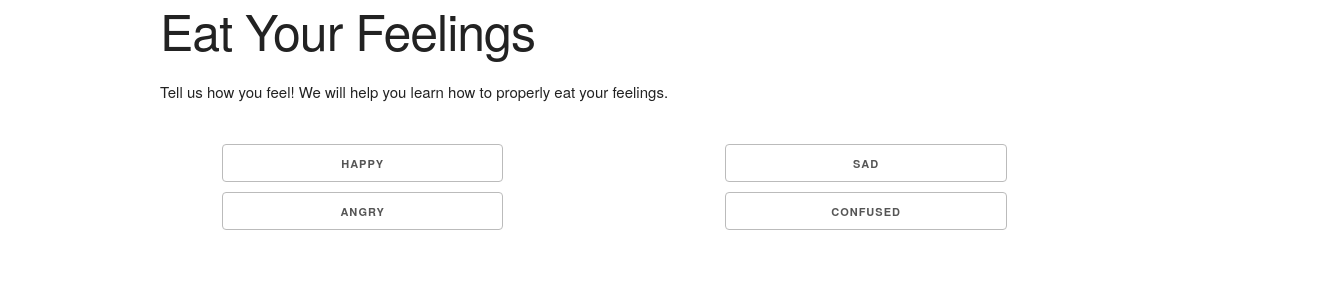
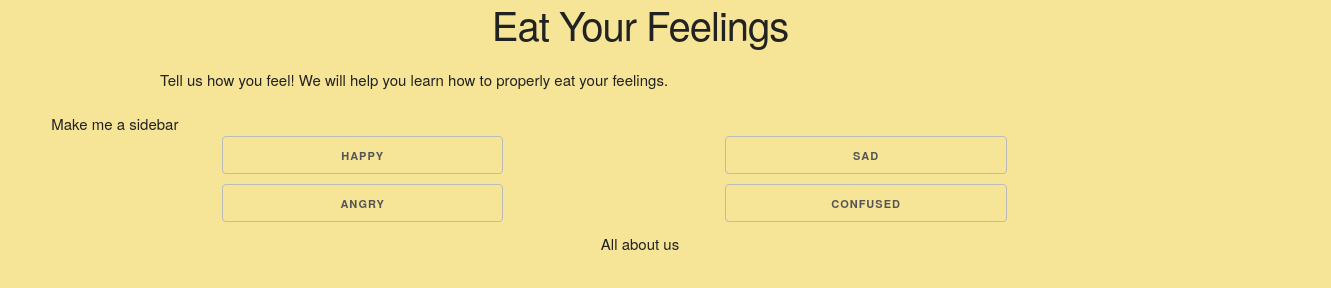
Before and after one commit to palindromed/Eat-Your-Feelings, a website: page public/feelings.html in a window 1280 px wide. Shown: the whole page, 1331 px wide, since content can reach past the window. Drawn offline with Linux system fonts and the light colour scheme.

Commit message:
center heading, starter page

```diff
--- a/public/css/stylishFeelings.css
+++ b/public/css/stylishFeelings.css
@@ -0,0 +1,15 @@
+body{
+    background-color: #F6E497;
+}
+h1 {
+    font-size: 4.0rem;
+    line-height: 1.2;
+    letter-spacing: -.1rem;
+    text-align: center;
+}
+article {
+    font-size: 1.5rem;
+    line-height: 1.6;
+    letter-spacing: 0;
+
+}
--- a/public/feelings.html
+++ b/public/feelings.html
@@ -15,18 +15,21 @@
     <meta name="description" content="">
     <meta name="author" content="">
   </head>
-
-  <header class="container">
+ <body>
+  <header class="container" align="center">
     <h1 class="twelve columns">Eat Your Feelings</h1></header>
 
 
-  <body>
+
     <main >
      <section class="container">
-      <h6 class="eight columns">Tell us how you feel! We will help you learn how to properly eat your feelings. </h6>
+      <h6 class="eight columns add-bottom">Tell us how you feel! We will help you learn how to properly eat your feelings. </h6>
 </section>
 
-<h1></h1>
+
+<aside class="column two">Make me a sidebar</aside>
+
+
 <section class="rows">
     <button  class="three columns offset-by-two" id="happy">happy</button>
 
@@ -38,9 +41,9 @@
 </section>
 
   </main>
-  </body>
-  <footer></footer>
+  <footer class="row twelve columns" align="center">All about us</footer>
 
 
+  </body>
 
 </html>
--- a/public/stylishFeelings.css
+++ /dev/null
@@ -1,12 +0,0 @@
-h1 {
-    font-size: 4.0rem;
-    line-height: 1.2;
-    letter-spacing: -.1rem;
-    text-align: center;
-}
-article {
-    font-size: 1.5rem;
-    line-height: 1.6;
-    letter-spacing: 0;
-
-}
```
